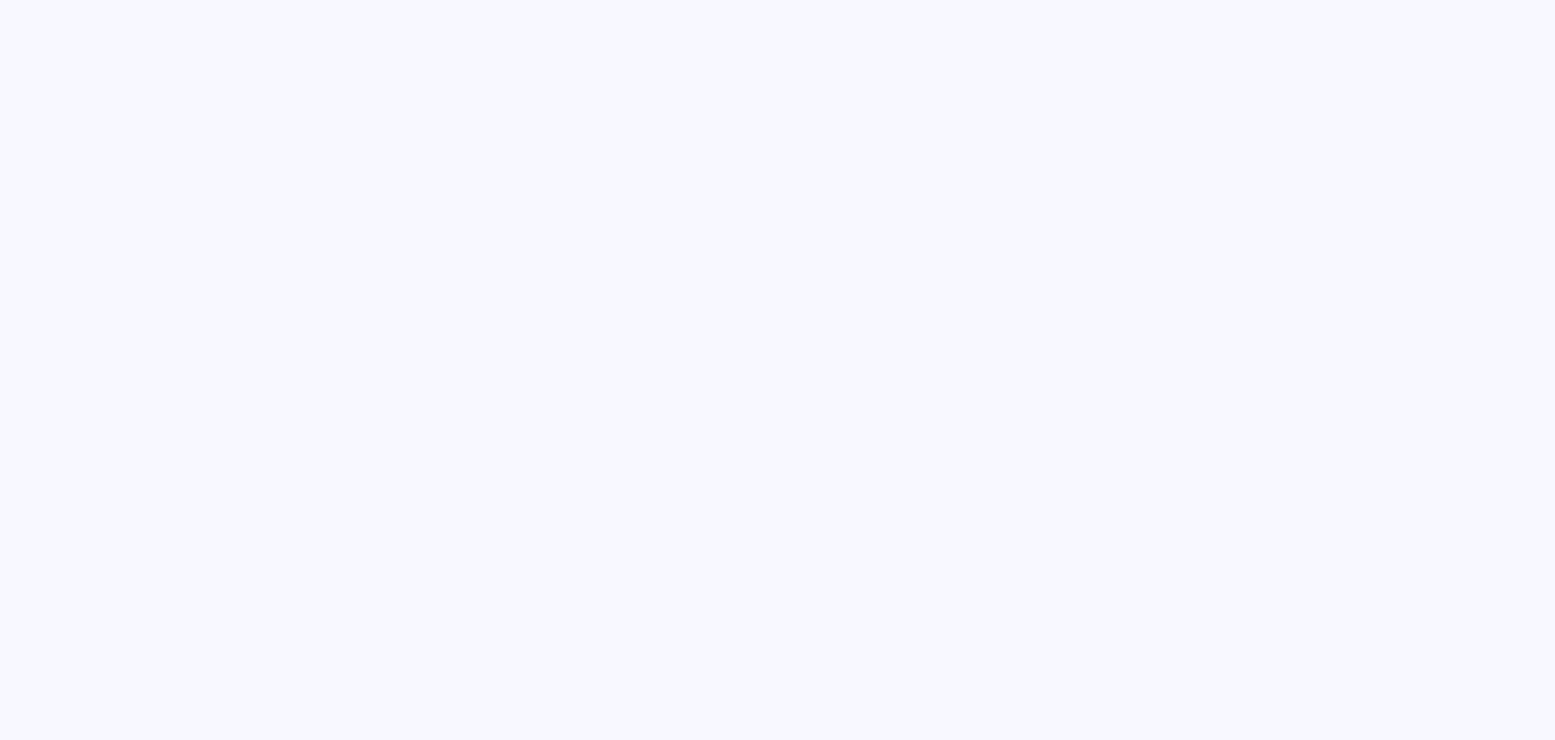
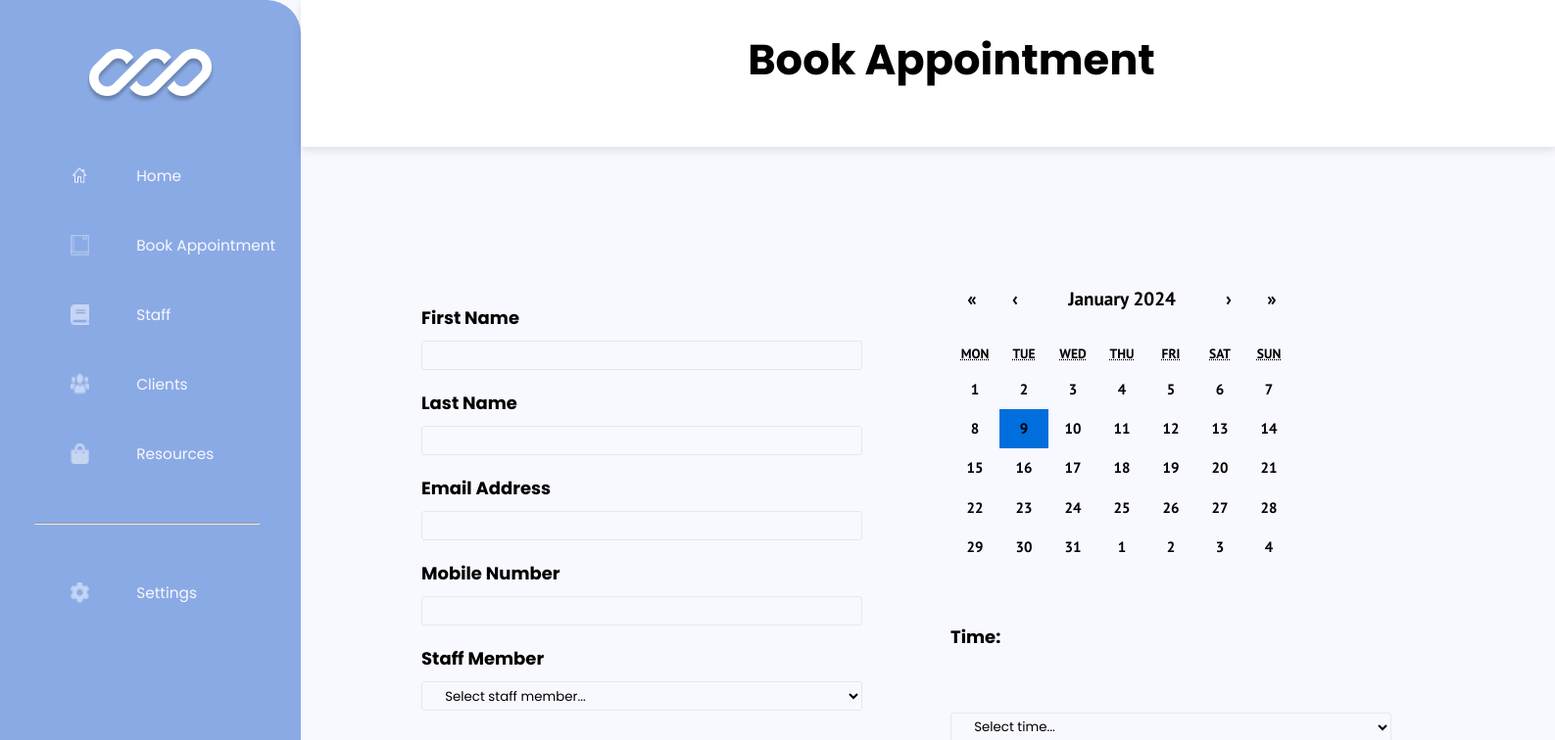
Before and after one commit to nology-tech/verde-client-project, a React (Vite) app: page /book-appointment in a window 1280 px wide. Before the commit this address had no page. Shown: the top 756 px of the page at 98% size, 1587 px wide, since content can reach past the window. Built offline with nearby package versions, Linux system fonts and the light colour scheme.

Commit message:
items aligned to left, stil working on date input

```diff
--- a/src/App.tsx
+++ b/src/App.tsx
@@ -9,7 +9,7 @@ const App = () => {
     <Routes>
       <Route path="/" element={<Login />} />
       <Route path="/home" element={<Home variant="light" />} />
-      <Route path="bookAppointment" element={<BookAppointment />} />
+      <Route path="book-appointment" element={<BookAppointment />} />
     </Routes>
   );
 };
--- a/src/pages/BookAppointment/BookAppointment.scss
+++ b/src/pages/BookAppointment/BookAppointment.scss
@@ -10,25 +10,19 @@
     background-color: $clr-white;
     font-weight: bold;
 
-    &__header {
-      .header {
-        &__title {
-          display: flex;
-          justify-content: center;
-          font-size: 30px;
-          align-items: center;
-        }
-      }
-    }
-
     &__form {
       font-size: 11px;
+
 
       &--leftside {
         display: flex;
         flex-direction: column;
-        align-items: center;
+        align-items: start;
         margin-top: 10px;
+        padding-left: 1.2rem;
+        padding-top: 1rem;
+        margin-right: 1.1rem;
+
 
         label {
           color: black;
@@ -40,29 +34,33 @@
 
         input {
           margin-bottom: 10px;
-          width: 250px;
+          width: 100%;
           height: 30px;
           border: 0.5px solid #e2e8f0;
           border-radius: 3px;
           font-family: "Poppins", sans-serif;
+          padding-left: 1rem;
         }
 
         select {
           margin-bottom: 10px;
-          width: 250px;
+          width: 100%;
           height: 30px;
           border: 0.5px solid #e2e8f0;
-          height: 30px;
           border-radius: 3px;
           font-family: "Poppins", sans-serif;
+          padding-left: 1rem;
+
         }
       }
 
       &--rightside {
         display: flex;
         flex-direction: column;
-        align-items: center;
+        align-items: start;
         margin-bottom: 10px;
+        padding-left: 1.2rem;
+        margin-right: 1.1rem;
 
         label {
           color: black;
@@ -74,20 +72,28 @@
 
         input {
           margin-bottom: 10px;
-          width: 250px;
+          width: 100%;
           border: 0.5px solid #e2e8f0;
           height: 30px;
           border-radius: 3px;
           font-family: "Poppins", sans-serif;
+          padding-left: 1rem;
         }
 
+        .datepicker-mobile {
+          select {
+          background-color: red;
+          width: 100%;
+        }
+        }
         select {
           margin-bottom: 10px;
-          width: 250px;
+          width: 100%;
           height: 30px;
           border: 0.5px solid #e2e8f0;
           border-radius: 3px;
           font-family: "Poppins", sans-serif;
+          padding-left: 1rem;
         }
       }
     }
@@ -101,17 +107,7 @@
       }
 
       .submit-button {
-        a {
-          display: flex;
-          justify-content: center;
-          margin-bottom: 10px;
-        }
-      }
-      .cancel-button {
-        a {
-          display: flex;
-          justify-content: center;
-        }
+        margin-bottom: 10px;
       }
     }
 
```
